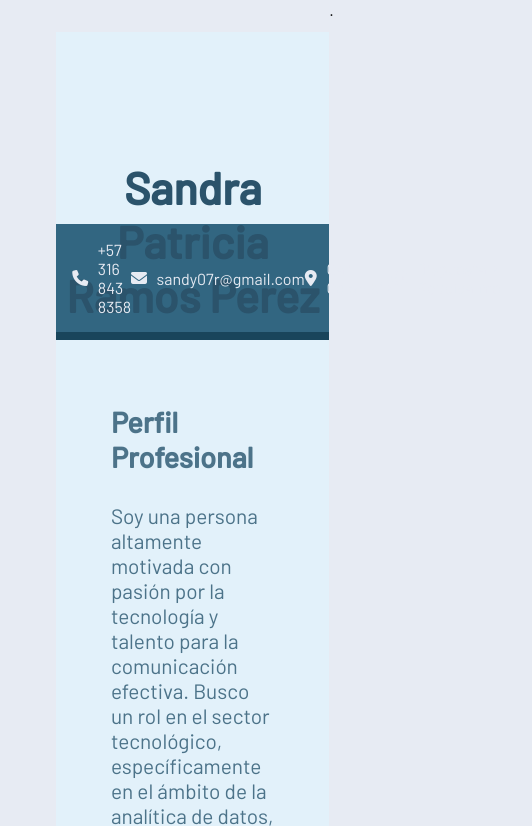
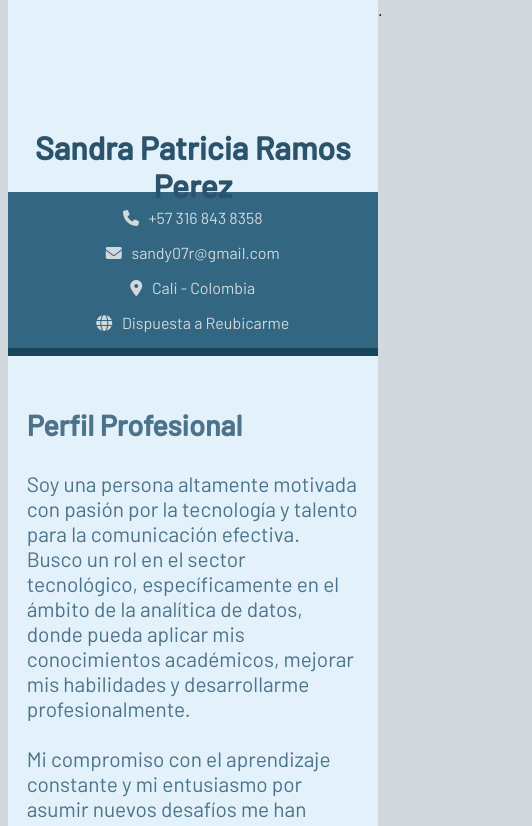
Before and after one commit to sandyFit/CV_Data_Analytics, a plain HTML site: page index.html in a window 390 px wide. Shown: the top 826 px of the page, 532 px wide, since content can reach past the window. Drawn offline with Linux system fonts and the light colour scheme.

Commit message:
Mobile Optimization

```diff
--- a/styles.css
+++ b/styles.css
@@ -1,7 +1,7 @@
 @import url('https://fonts.googleapis.com/css2?family=Barlow:wght@200;300;400;500&display=swap');
 
 :root {
-    --bg_light: #e7ebf3;
+    --bg_light: #d1d8de;
     --bg_container: #e2f1fa;
     --banner: #326681;
     --dark_banner: #19455b;
@@ -47,46 +47,24 @@ body {
     background-color: var(--banner);
     color: var(--bg_light);
     display: flex;
+    flex-direction: row;
     justify-content: space-evenly;
-    align-items: center;
     padding: 1rem;
     box-shadow: 0 8px 0 0 var(--dark_banner);
 }
 
-.phone {
-    display: flex;
-    justify-content: center;
-    align-items: center;
-}
-
-.phone i {
-    margin-right: 0.6rem;
-}
-
-.email {
-    display: flex;
-    justify-content: center;
-    align-items: center;
-}
-
-.email i {
-    margin-right: 0.6rem;
-}
-.location {
-    display: flex;
-    justify-content: center;
-    align-items: center;
-}
-
-.location i {
-    margin-right: 0.6rem;
-}
+.phone,
+.email,
+.location,
 .relocate {
     display: flex;
     justify-content: center;
     align-items: center;
 }
 
+.phone i,
+.email i,
+.location i,
 .relocate i {
     margin-right: 0.6rem;
 }
@@ -96,6 +74,7 @@ body {
     justify-content: center;
     padding: 2rem 8rem;
 }
+
 
 .title1 {
     background-color: var(--banner);
@@ -165,7 +144,42 @@ body {
 .footer__banner {
     background-color: var(--banner);
     height: 4rem;
-    /* border-top: 6px solid var(--dark_banner); */
     margin-top: 4rem;
     box-shadow: 0px -8px 0px 0px var(--dark_banner);
 }
+
+@media screen and (max-width:800px) {
+
+    .container {
+        width: 95%;
+        margin: 0;
+    }
+
+
+    .header__banner .title {
+        font-size: 2rem;
+    }
+
+    .personal__info,
+    .articles__container {
+        display: flex;
+        flex-direction: column;
+        justify-content: left;
+    }
+
+
+    .email,
+    .location,
+    .relocate {
+        padding-top: 1rem;
+    }
+
+    .main__container {
+        padding: 1.2rem;
+    }
+
+    .article,
+    .article2 {
+        width: 100%;
+    }
+}
```
Also changed, not shown: index.html (+1 -0 lines).
